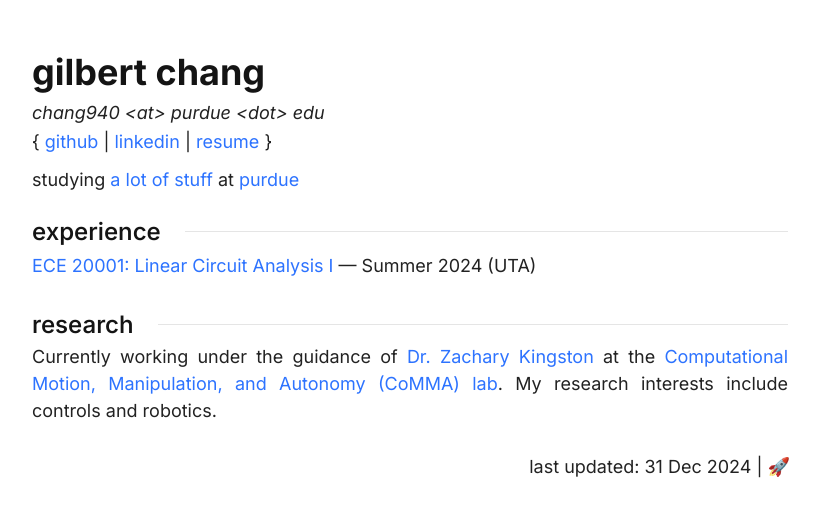
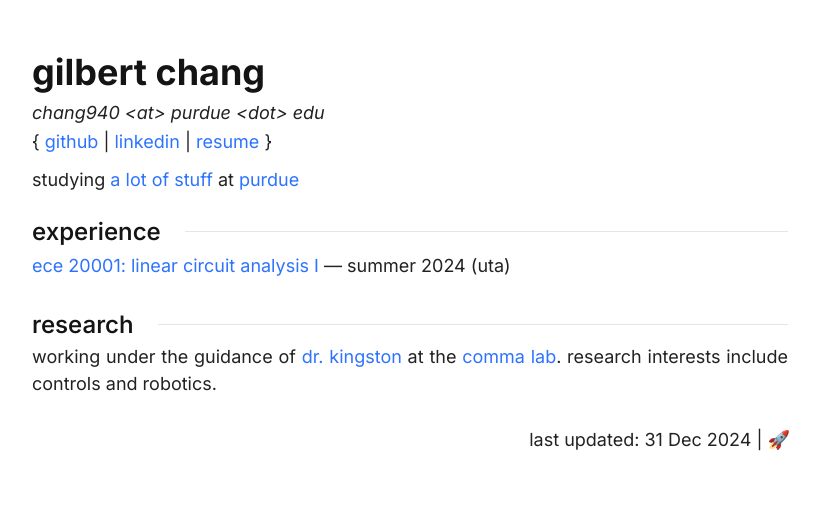
Before and after one commit to vindou/vindou, a Jekyll site: the page built from index.html, in a window 1280 px wide. Shown: the top 517 px of the page, without its empty margins (230-1050 px from the left). Built offline with Jekyll 4.4.1, drawn with Linux system fonts in a browser that asks for light colours.

Commit message:
Update index.html

```diff
--- a/index.html
+++ b/index.html
@@ -28,7 +28,8 @@ title: cha
   <div class="subsection">
     <div class="text-container">
       <p></p>
-      <p><a href="https://engineering.purdue.edu/ECE/Academics/Undergraduates/UGO/CourseInfo/courseInfo?courseid=716&show=true&type=undergrad">ECE 20001: Linear Circuit Analysis I</a> — Summer 2024 (UTA)</p>
+      <p><a href="https://engineering.purdue.edu/ECE/Academics/Undergraduates/UGO/CourseInfo/courseInfo?courseid=716&show=true&type=undergrad">
+        ece 20001: linear circuit analysis I</a> — summer 2024 (uta)</p>
     </div>
   </div>
 </div>
@@ -39,9 +40,9 @@ title: cha
   <div class="subsection">
     <div class="text-container">
       <p>
-        Currently working under the guidance of <a href="https://zkingston.com/">Dr. Zachary Kingston</a>
-        at the <a href="https://commalab.org/">Computational Motion, Manipulation, and Autonomy (CoMMA) lab</a>.
-        My research interests include controls and robotics.
+        working under the guidance of <a href="https://zkingston.com/">dr. kingston</a>
+        at the <a href="https://commalab.org/">comma lab</a>.
+        research interests include controls and robotics.
       </p>
     </div>
   </div>
```
